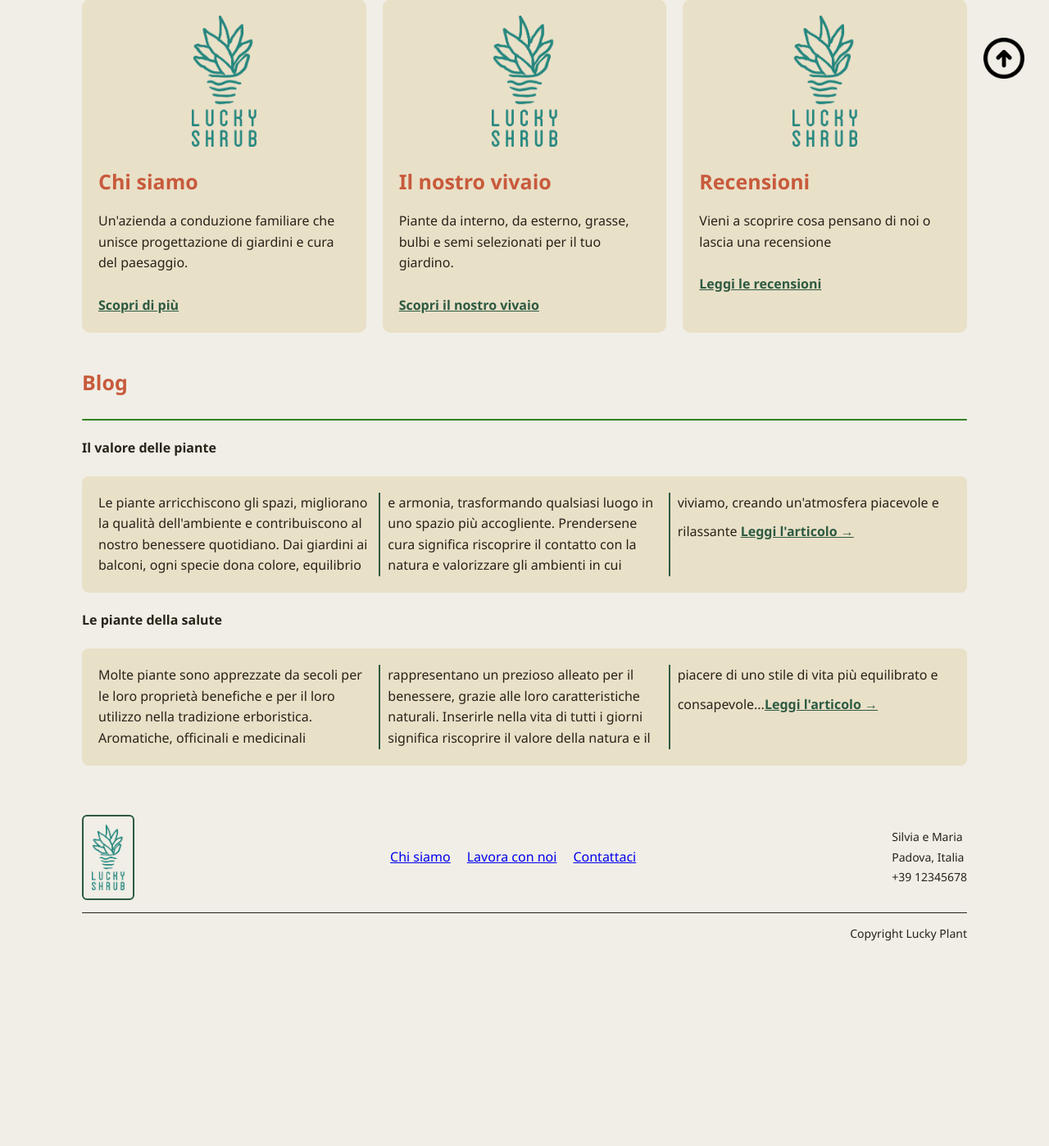
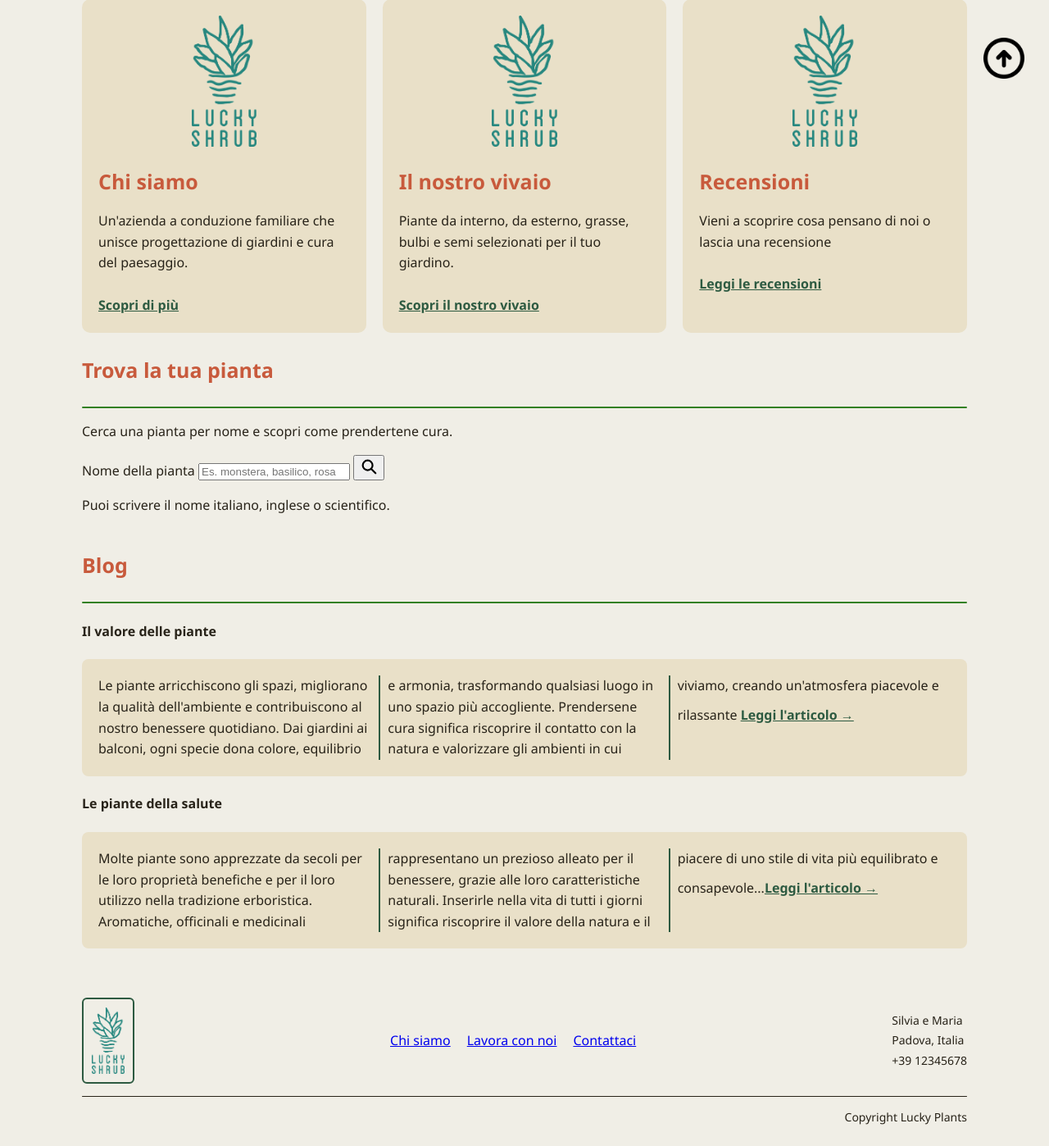
Before and after one commit to FedeCo23/Lucky-plant, a PHP site: page /pages/home.php in a window 1280 px wide. Shown: the part 676-2074 px from the top of the page at 82% size. Before the commit the page ends 1824 px from the top, so only its background shows below. Run offline with PHP 8.4, Linux system fonts and the light colour scheme.

Commit message:
Integrazione "trova la tua pianta" liv Frontend

```diff
--- a/pages/home.php
+++ b/pages/home.php
@@ -6,6 +6,7 @@
     <meta name="viewport" content="width=device-width, initial-scale=1.0">
     <title>Lucky Plant</title>
     <link rel="stylesheet" href="../css/style.css?v=3">
+    <link rel="stylesheet" href="../css/style-trova-pianta">
 </head>
 
 <body>
@@ -64,6 +65,30 @@
             </div>
         </section>
 
+        <!--CONTENUTO PRINCIPALE + COLONNA LATERALE-->
+        <div class="home-layout">
+             <!--TROVA LA TUA PIANTA: il modulo invia il nome cercato (metodo GET) alla pagina dei risultati-->
+            <aside class="trova-pianta" aria-labelledby="titolo-trova-pianta">
+                <h3 id="titolo-trova-pianta">Trova la tua pianta</h3>
+                <hr>
+                <p>Cerca una pianta per nome e scopri come prendertene cura.</p>
+
+                <form action="pianta.php" method="get" role="search" class="ricerca-pianta">
+                    <label for="q" class="solo-lettori">Nome della pianta</label>
+                    <input type="search" name="q" id="q" required minlength="2" maxlength="60"
+                        placeholder="Es. monstera, basilico, rosa...">
+                    <button type="submit" aria-label="Cerca">
+                        <!--lente d'ingrandimento (SVG, prende il colore del tema)-->
+                        <svg viewBox="0 0 24 24" width="22" height="22" aria-hidden="true" fill="none" stroke="currentColor" stroke-width="2.4" stroke-linecap="round">
+                            <circle cx="10.5" cy="10.5" r="6.5"></circle>
+                            <line x1="15.5" y1="15.5" x2="21" y2="21"></line>
+                        </svg>
+                    </button>
+                </form>
+                <p class="nota-ricerca">Puoi scrivere il nome italiano, inglese o scientifico.</p>
+
+                <!--FOTO: il caricamento di una fotografia per riconoscere la pianta si aggiunge al punto 4 (Pl@ntNet)-->
+            </aside>
             <main>
                 <!--BLOG-->
                 <section id="blog">
@@ -91,6 +116,7 @@
                     </article>
                 </section>
             </main>
+        </div>
         <a href="#home" id="home_icon"><img src="../img/uparrow_120588.webp"
                 alt="icona freccia cliccabile che riporta alla sezione principale della pagina"></a>
 
@@ -113,7 +139,7 @@
                 </div>
             </div>
             <hr>
-            <p class="copyright">Copyright Lucky Plant</p>
+            <p class="copyright">Copyright Lucky Plants</p>
         </footer>
 
     </div>
```
Also changed, not shown: pages/pianta.php (added), 1 other file. Lines whose indentation alone changed are shown as unchanged.
